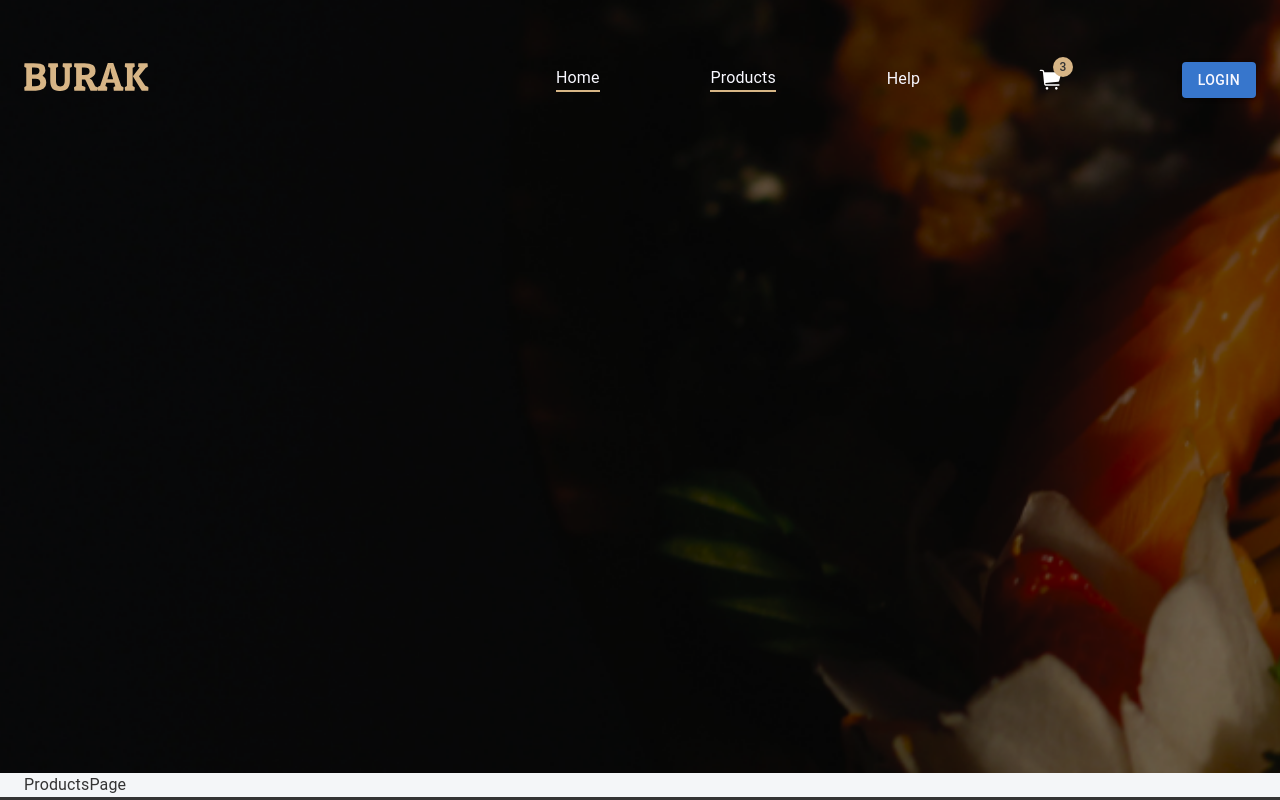
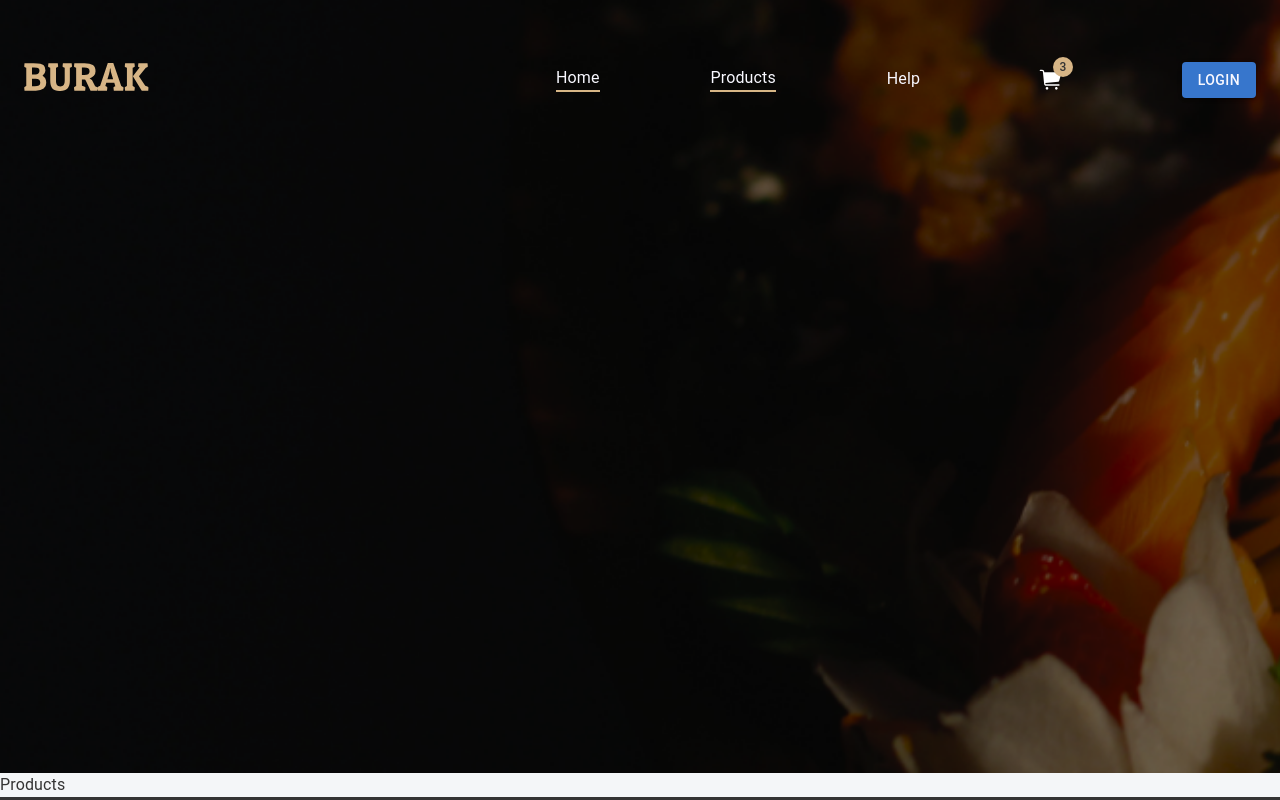
Before and after one commit to Mery0011/burak-react, a React (Create React App) app: page /products in a window 1280 px wide. Shown: the top 800 px of the page. Built offline with nearby package versions, Linux system fonts and the light colour scheme.

Commit message:
feat: develop productPage nested routing system

```diff
--- /dev/null
+++ b/src/app/screens/productsPage/ChosenProduct.tsx
@@ -0,0 +1,3 @@
+export default function ChosenProduct() {
+    return <div> ChosenProduct</div>;
+}
--- /dev/null
+++ b/src/app/screens/productsPage/Products.tsx
@@ -0,0 +1,3 @@
+export default function Products() {
+    return <div> Products</div>;
+}
--- a/src/app/screens/productsPage/index.tsx
+++ b/src/app/screens/productsPage/index.tsx
@@ -1,5 +1,23 @@
-import { Container } from "@mui/material";
+import React from "react";
+import { Route, Switch, useRouteMatch } from "react-router-dom";
+import { Container } from "@mui/material"
+import ChosenProduct from "./ChosenProduct";
+import Products from "./Products";
 
 export default function ProductsPage() {
-    return <Container>ProductsPage</Container>;
+    const products = useRouteMatch();
+    console.log("products:", products);
+
+    return (
+        <div className={"products-page"}>
+            <Switch>
+                <Route path={`${products.path}/:productId`}>
+                    <ChosenProduct />
+                </Route>
+                <Route path={`${products.path}`}>
+                    <Products />
+                </Route>
+            </Switch>
+        </div>
+    );
 }
```
